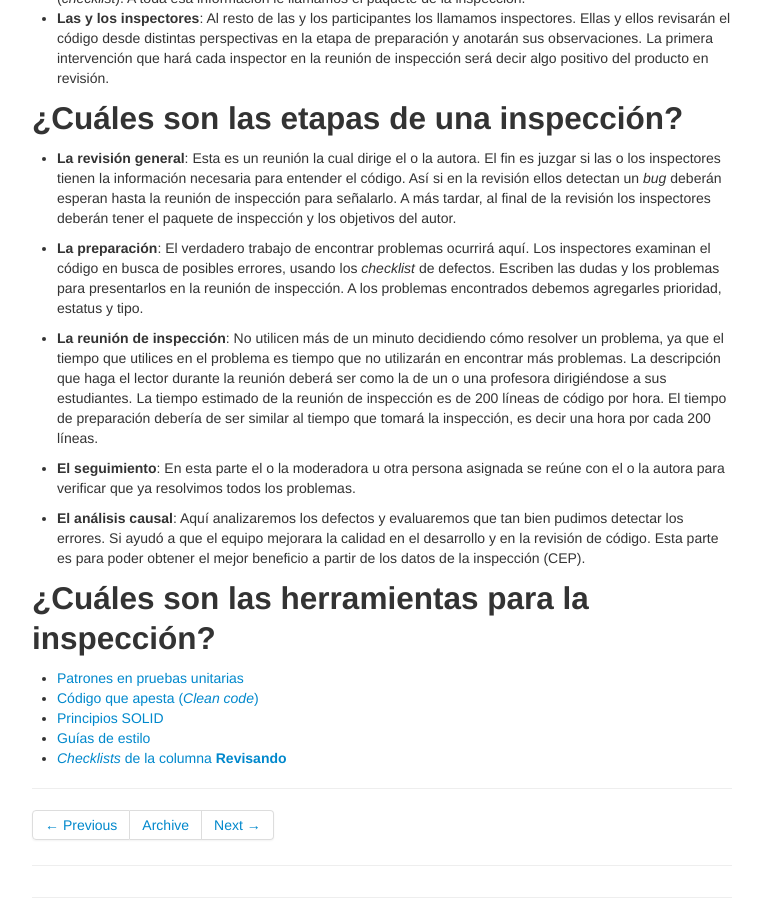
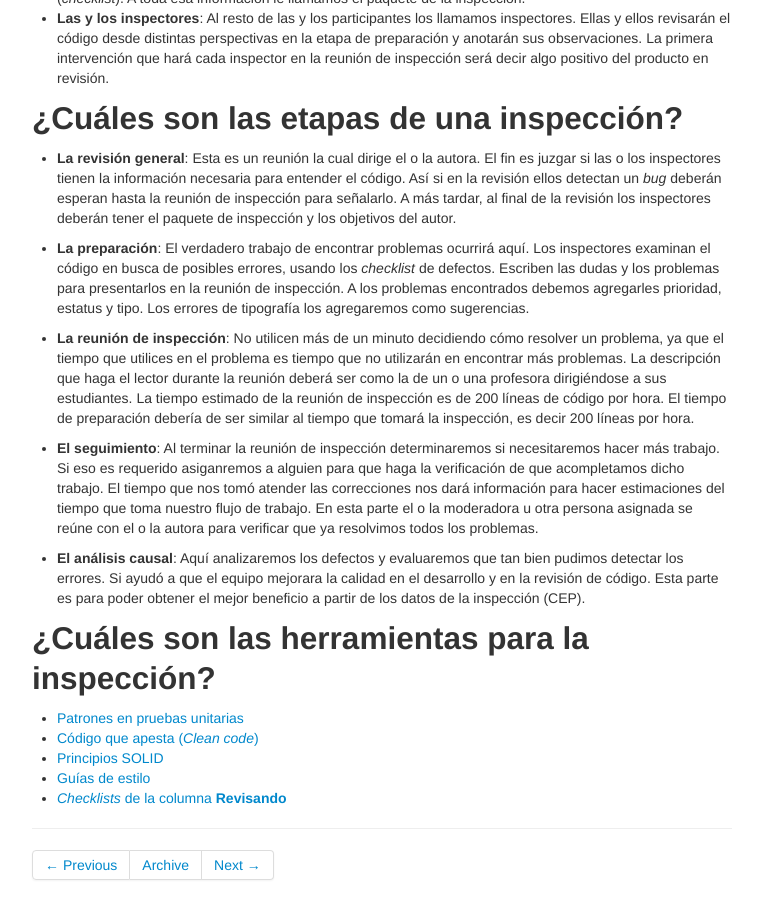
Before and after one commit to LizethMReyes/islasgeci.github.io, a Jekyll site: the page built from _posts/2021-01-28-inspecciones.md, in a window 1280 px wide and 900 px high, scrolled down 774 px. Shown: the whole window, without its empty margins (258-1021 px from the left). Built offline with Jekyll 4.4.1, drawn with Linux system fonts in a browser that asks for light colours.

Commit message:
🎨✏️ Improve writing

```diff
--- a/_posts/2021-01-28-inspecciones.md
+++ b/_posts/2021-01-28-inspecciones.md
@@ -47,17 +47,22 @@ nuestro trabajo. A continuación hablaremos brevemente de esta revisión por par
 - **La preparación**: El verdadero trabajo de encontrar problemas ocurrirá aquí. Los inspectores
   examinan el código en busca de posibles errores, usando los _checklist_ de defectos. Escriben las
   dudas y los problemas para presentarlos en la reunión de inspección. A los problemas encontrados
-  debemos agregarles prioridad, estatus y tipo.
+  debemos agregarles prioridad, estatus y tipo. Los errores de tipografía los agregaremos como
+  sugerencias.
 
 - **La reunión de inspección**: No utilicen más de un minuto decidiendo cómo resolver un problema,
   ya que el tiempo que utilices en el problema es tiempo que no utilizarán en encontrar más
   problemas. La descripción que haga el lector durante la reunión deberá ser como la de un o una
   profesora dirigiéndose a sus estudiantes. La tiempo estimado de la reunión de inspección es de 200
   líneas de código por hora. El tiempo de preparación debería de ser similar al tiempo que tomará la
-  inspección, es decir una hora por cada 200 líneas.
+  inspección, es decir 200 líneas por hora.
 
-- **El seguimiento**: En esta parte el o la moderadora u otra persona asignada se reúne con el o la autora para
-  verificar que ya resolvimos todos los problemas.
+- **El seguimiento**: Al terminar la reunión de inspección determinaremos si necesitaremos hacer más
+  trabajo. Si eso es requerido asiganremos a alguien para que haga la verificación de que
+  acompletamos dicho trabajo. El tiempo que nos tomó atender las correcciones nos dará información
+  para hacer estimaciones del tiempo que toma nuestro flujo de trabajo. En esta parte el o la
+  moderadora u otra persona asignada se reúne con el o la autora para verificar que ya resolvimos
+  todos los problemas.
 
 - **El análisis causal**: Aquí analizaremos los defectos y evaluaremos que tan bien pudimos detectar
   los errores. Si ayudó a que el equipo mejorara la calidad en el desarrollo y en la revisión de
```
